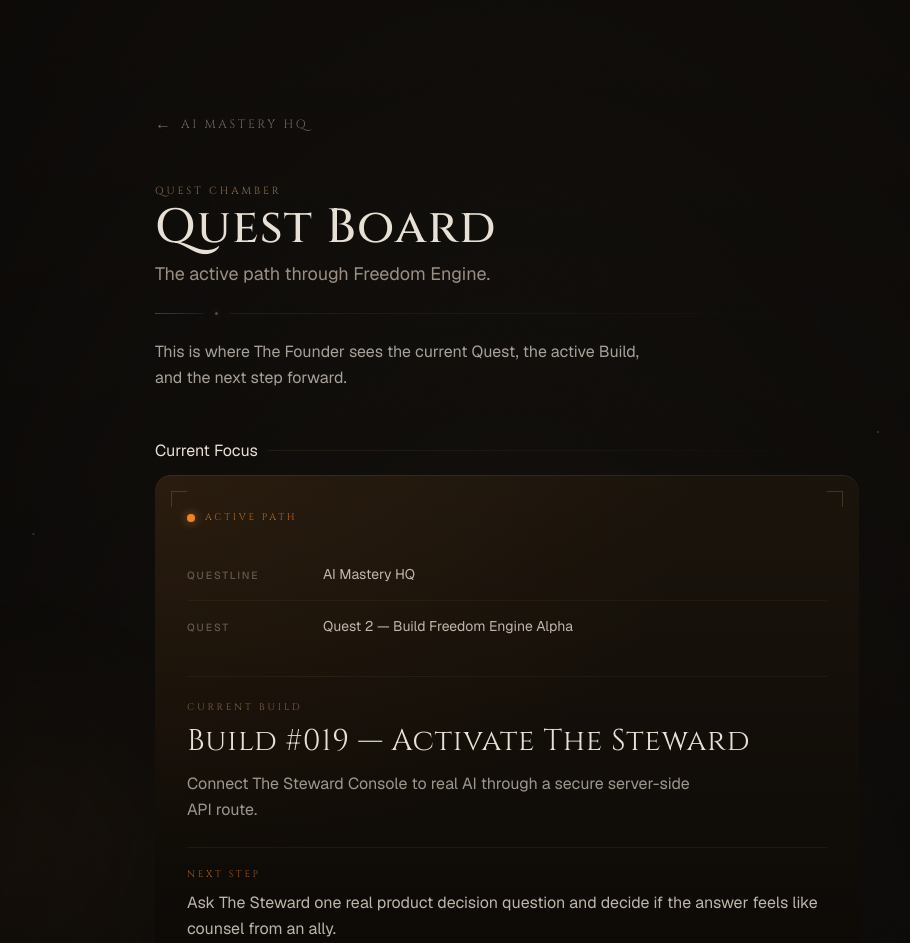
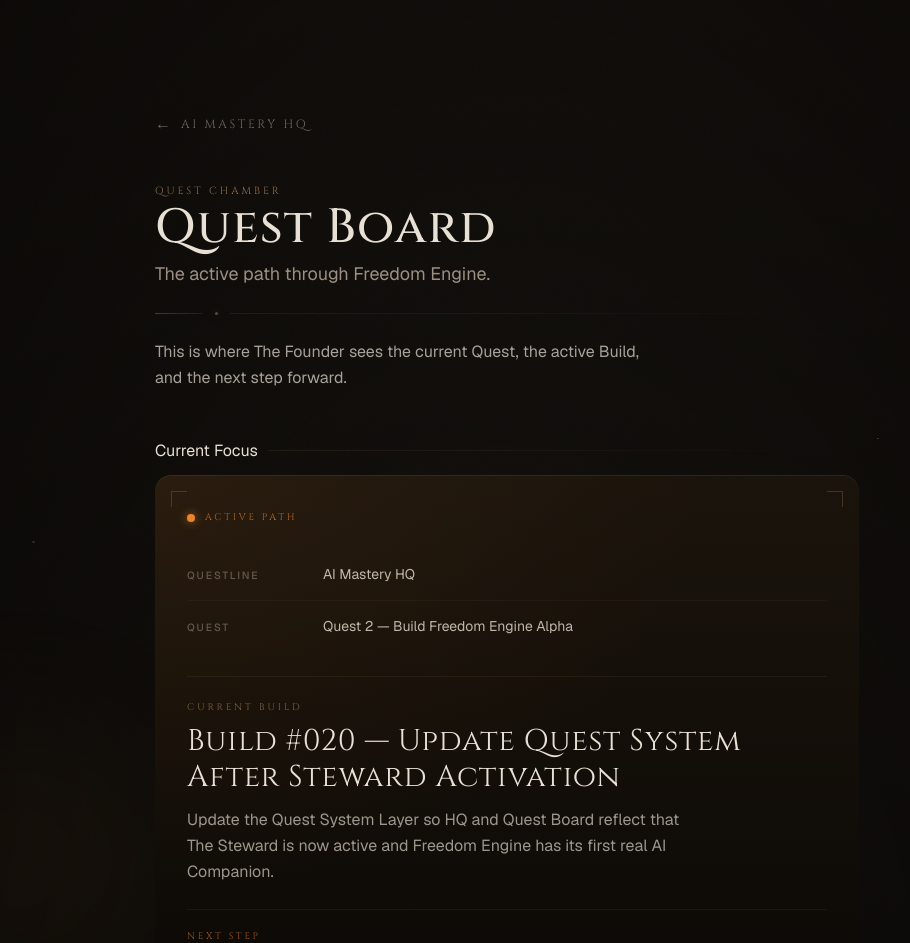
Before and after one commit to h3nlund96-hue/freedom-engine, a Next.js app: page /quest-board in a window 1280 px wide. Shown: the top 943 px of the page, without its empty margins (133-1043 px from the left). Built offline with nearby package versions, Linux system fonts and the light colour scheme.

Commit message:
Update Quest System after Steward activation

```diff
--- a/app/data/freedomEngineProgress.ts
+++ b/app/data/freedomEngineProgress.ts
@@ -161,11 +161,18 @@ export const progress: FreedomEngineProgress = {
             {
               id: "019",
               title: "Build #019 — Activate The Steward",
+              status: "completed",
+              description:
+                "Connect The Steward Console to real AI through a secure server-side API route.",
+            },
+            {
+              id: "020",
+              title: "Build #020 — Update Quest System After Steward Activation",
               status: "active",
               description:
-                "Connect The Steward Console to real AI through a secure server-side API route.",
+                "Update the Quest System Layer so HQ and Quest Board reflect that The Steward is now active and Freedom Engine has its first real AI Companion.",
               nextStep:
-                "Ask The Steward one real product decision question and decide if the answer feels like counsel from an ally.",
+                "Review the updated HQ and Quest Board, then choose the next real Build.",
             },
           ],
         },
```
